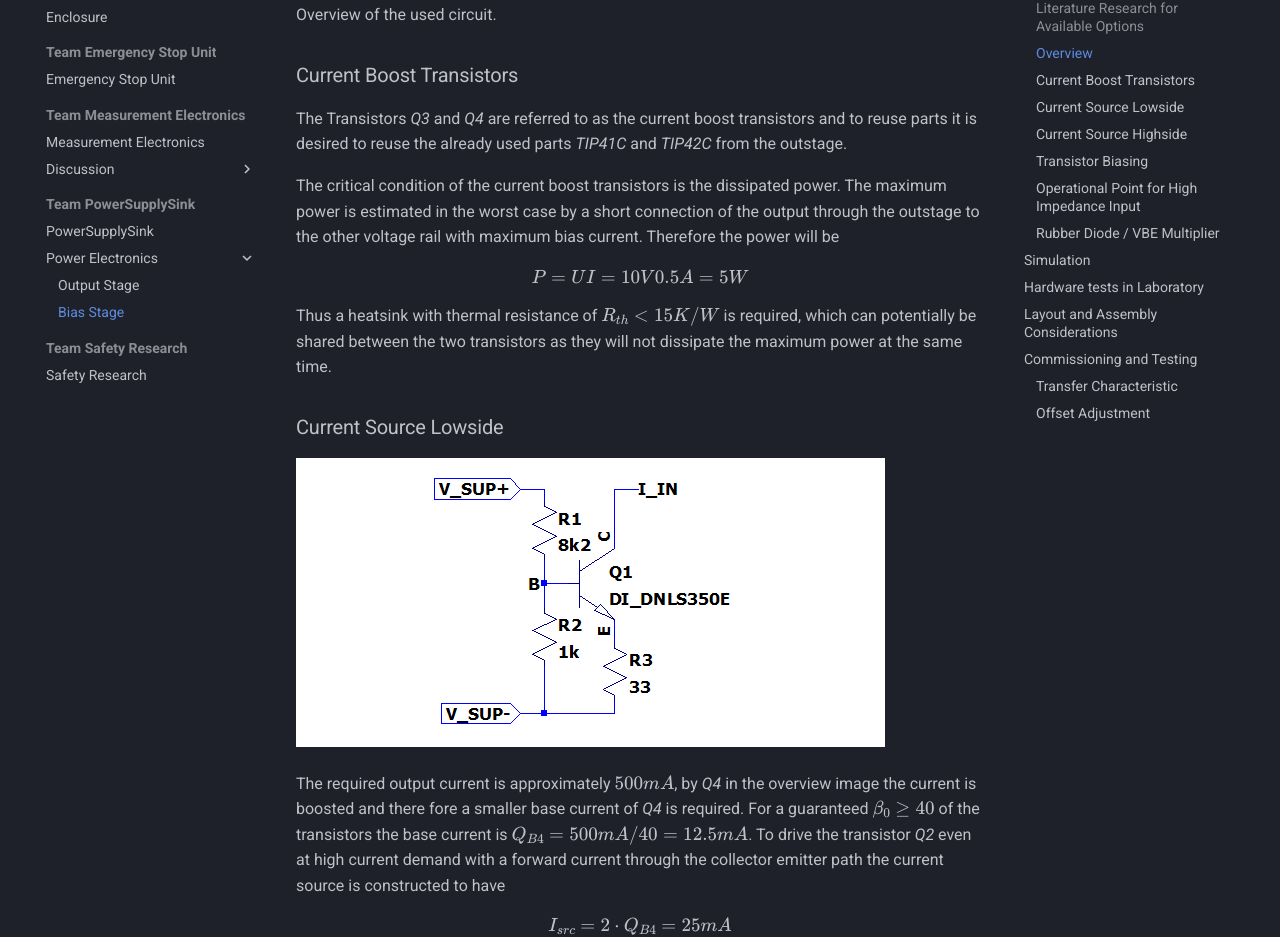
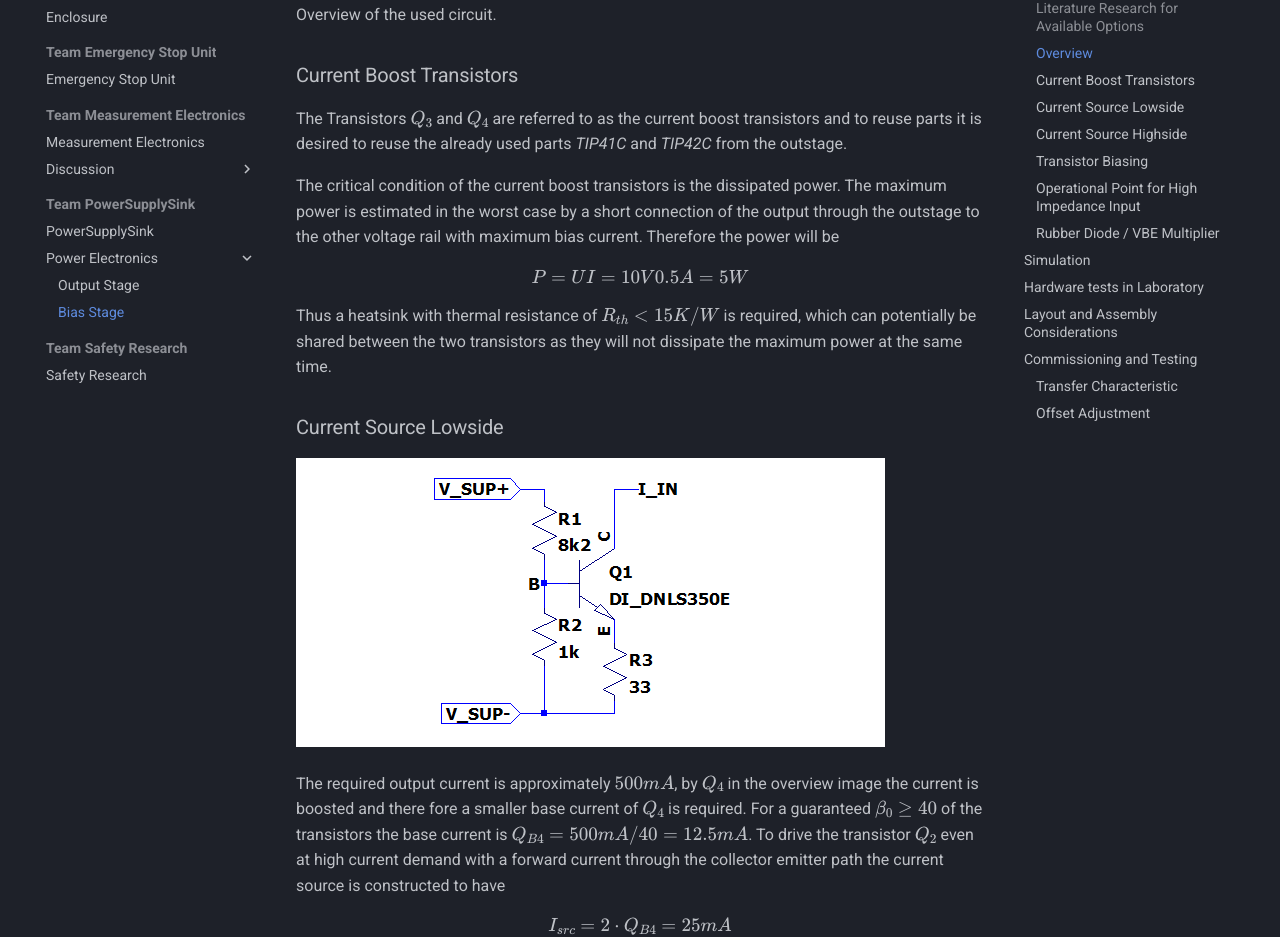
Before and after one commit to pascalguttmann/obat, an MkDocs documentation site: the page built from docs/workspace/pss/bias/bias.md, in a window 1280 px wide and 1400 px high, scrolled down 2468 px. Shown: the part 154-1091 px from the top of the window. Built offline with MkDocs 1.6.1 and Material for MkDocs 9.7.7, drawn with Linux system fonts in a browser that asks for light colours; comment, search, counter and statistics services are not loaded; some of the changed text lies outside the part shown.

Commit message:
adhere to naming convenction for parts

```diff
--- a/docs/workspace/pss/bias/bias.md
+++ b/docs/workspace/pss/bias/bias.md
@@ -69,7 +69,7 @@ Overview of the used circuit.
 
 ### Current Boost Transistors
 
-The Transistors _Q3_ and _Q4_ are referred to as the current boost transistors
+The Transistors $Q_3$ and $Q_4$ are referred to as the current boost transistors
 and to reuse parts it is desired to reuse the already used parts _TIP41C_ and
 _TIP42C_ from the outstage.
 
@@ -86,11 +86,11 @@ the maximum power at the same time.
 
 ![image](./current_source.png)
 
-The required output current is approximately $500mA$, by _Q4_ in the overview
-image the current is boosted and there fore a smaller base current of _Q4_ is
+The required output current is approximately $500mA$, by $Q_4$ in the overview
+image the current is boosted and there fore a smaller base current of $Q_4$ is
 required. For a guaranteed $\beta_0 \ge 40$ of the transistors the base current
 is $Q_{B4} = 500mA / 40 = 12.5mA$.
-To drive the transistor _Q2_ even at high current demand with a forward current
+To drive the transistor $Q_2$ even at high current demand with a forward current
 through the collector emitter path the current source is constructed to have
 $$ I_{src} = 2 \cdot Q_{B4} = 25mA $$
 To achieve the maximum voltage swing at the output with an $VBE_{Q4} \approx 1V$
@@ -116,14 +116,14 @@ $$ R_1 = 8.2k \Omega \quad \land \quad R_2 = 1.2k \Omega $$
 
 ### Transistor Biasing
 
-The biasing transistors _Q1_ and _Q2_ of the overview image can be reused from
+The biasing transistors $Q_1$ and $Q_2$ of the overview image can be reused from
 the outstage as well. The cheaper and smaller SMD transistors _DNLS350E_ and
 _DPLS350E_ can be chosen, as the maximum expected power is below
 $$ P < (U_{SUP+} - U_{SUP-}) \cdot I_{src} = 375 mW $$
 
 ### Operational Point for High Impedance Input
 
-_R1_ in the overview image controls the operational point, when no input voltage
+$R_1$ in the overview image controls the operational point, when no input voltage
 is supplied. For the current $25mA$ of the current source and a desired voltage
 $U_{R1} = 2V$, which will approximately bias the output symmetrically around
 $2.5V$ the resistor is calculated:
@@ -135,8 +135,8 @@ $$ R1 = \frac{U_{R1} - U_{sup-}}{I_{src}} = \frac{2V - (-5V)}{25mA} \approx 270
 ![image](./rubber_diode.png)
 
 The rubber diode shall be ajustable from VBE of the transistor to approximately
-$1.8V$. Therefore _R1_ is selected as a trimmer. When _R1_ is selected to be $0
-\Omega$ the voltage accros _R2_ shall still be at least VBE of the transistor
+$1.8V$. Therefore $R_1$ is selected as a trimmer. When $R_1$ is selected to be $0
+\Omega$ the voltage accros $R_2$ shall still be at least VBE of the transistor
 therefore forcing a constraint
 $$ R_2 > \frac{VBE}{I_{src}} \approx 30 \Omega $$
 
```
